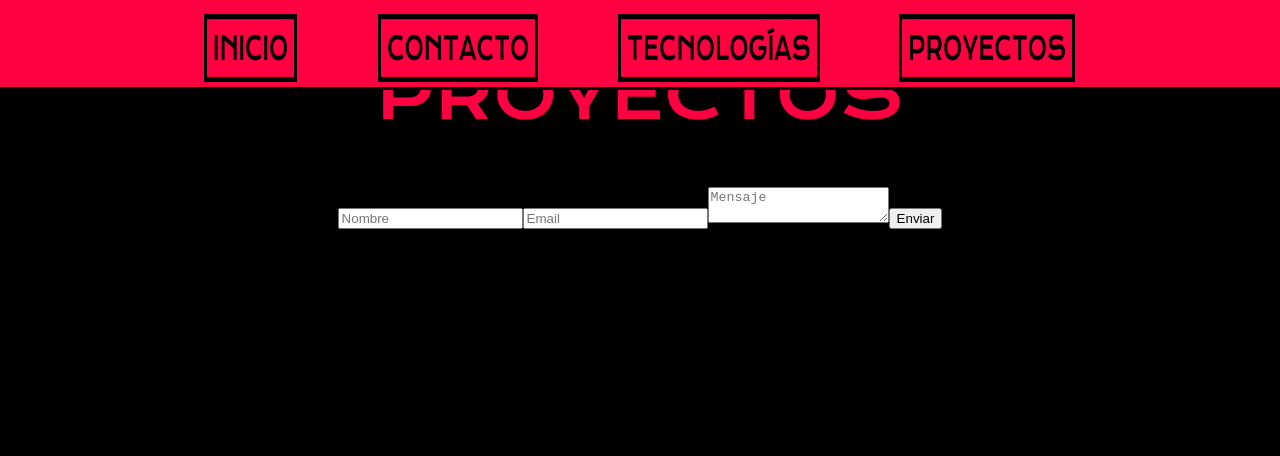
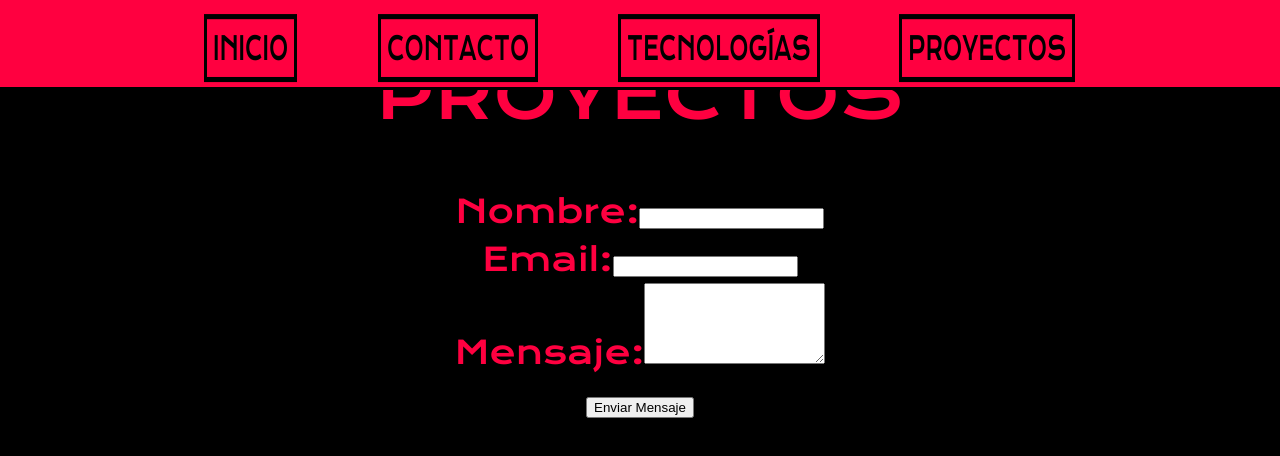
Before and after one commit to carlosegueda/portfolio, a React (Vite) app in the folder frontend/: page /projects in a window 1280 px wide. Shown: the top 456 px of the page. Built offline with nearby package versions, Linux system fonts and the light colour scheme.

Commit message:
emailjs added

```diff
--- a/frontend/package.json
+++ b/frontend/package.json
@@ -10,6 +10,7 @@
     "preview": "vite preview"
   },
   "dependencies": {
+    "emailjs-com": "^3.2.0",
     "react": "^19.1.0",
     "react-dom": "^19.1.0",
     "react-router-dom": "^7.8.2"
--- a/frontend/src/paginas/projects.jsx
+++ b/frontend/src/paginas/projects.jsx
@@ -1,46 +1,94 @@
 import Navbar from "../componentes/Navbar";
+import React, { useState } from "react";
+import emailjs from "emailjs-com";
 
 export default function PaginaProyectos() {
+  const [formData, setFormData] = useState({
+    name: "",
+    email: "",
+    message: "",
+  });
+  const [submitted, setSubmitted] = useState(false);
+  const [error, setError] = useState("");
+
+  const handleChange = (e) => {
+    const { name, value } = e.target;
+    setFormData((prevState) => ({
+      ...prevState,
+      [name]: value,
+    }));
+  };
+
+  const handleSubmit = (e) => {
+    e.preventDefault();
+    setError("");
+
+    // Reemplaza estos valores con los tuyos propios
+    const serviceID = "service_16x8b2i";
+    const templateID = "template_f5suekw";
+    const userID = "0vtl3G-DqiwN6EyKt";
+
+    emailjs
+      .send(serviceID, templateID, formData, userID)
+      .then((response) => {
+        console.log("Éxito:", response.status, response.text);
+        setSubmitted(true);
+        setFormData({ name: "", email: "", message: "" });
+      })
+      .catch((err) => {
+        console.error("Error:", err);
+        setError(
+          "Ocurrió un error al enviar el mensaje. Por favor, intenta nuevamente."
+        );
+      });
+  };
+
   return (
     <>
       <Navbar />
       <h1>PROYECTOS</h1>
+      {submitted && (
+        <div>¡Mensaje enviado con éxito! Te contactaremos pronto.</div>
+      )}
 
-      <form
-        name="contact"
-        method="POST"
-        data-netlify="true"
-        action="/gracias.html"
-        netlify="true"
-      >
-        <input type="hidden" name="form-name" value="contact" />
-        <input type="hidden" name="to" value="carlosegueda2002@gmail.com" />
-
-        <div style={{ display: "none" }}>
-          <label>
-            No llenar: <input name="bot-field" />
-          </label>
+      <form onSubmit={handleSubmit}>
+        <div>
+          <label htmlFor="name">Nombre:</label>
+          <input
+            type="text"
+            id="name"
+            name="name"
+            value={formData.name}
+            onChange={handleChange}
+            required
+          />
         </div>
 
-        <input
-          type="text"
-          name="name"
-          placeholder="Nombre"
-          required
-          autoComplete="name"
-        />
+        <div>
+          <label htmlFor="email">Email:</label>
+          <input
+            type="email"
+            id="email"
+            name="email"
+            value={formData.email}
+            onChange={handleChange}
+            required
+          />
+        </div>
 
-        <input
-          type="email"
-          name="email"
-          placeholder="Email"
-          required
-          autoComplete="email"
-        />
+        <div>
+          <label htmlFor="message">Mensaje:</label>
+          <textarea
+            id="message"
+            name="message"
+            rows="5"
+            value={formData.message}
+            onChange={handleChange}
+            required
+          ></textarea>
+        </div>
 
-        <textarea name="message" placeholder="Mensaje" required />
-
-        <button type="submit">Enviar</button>
+        <button type="submit">Enviar Mensaje</button>
       </form>
     </>
   );
```
Also changed, not shown: 1 other file (tests, documents, lock files or other folders).
